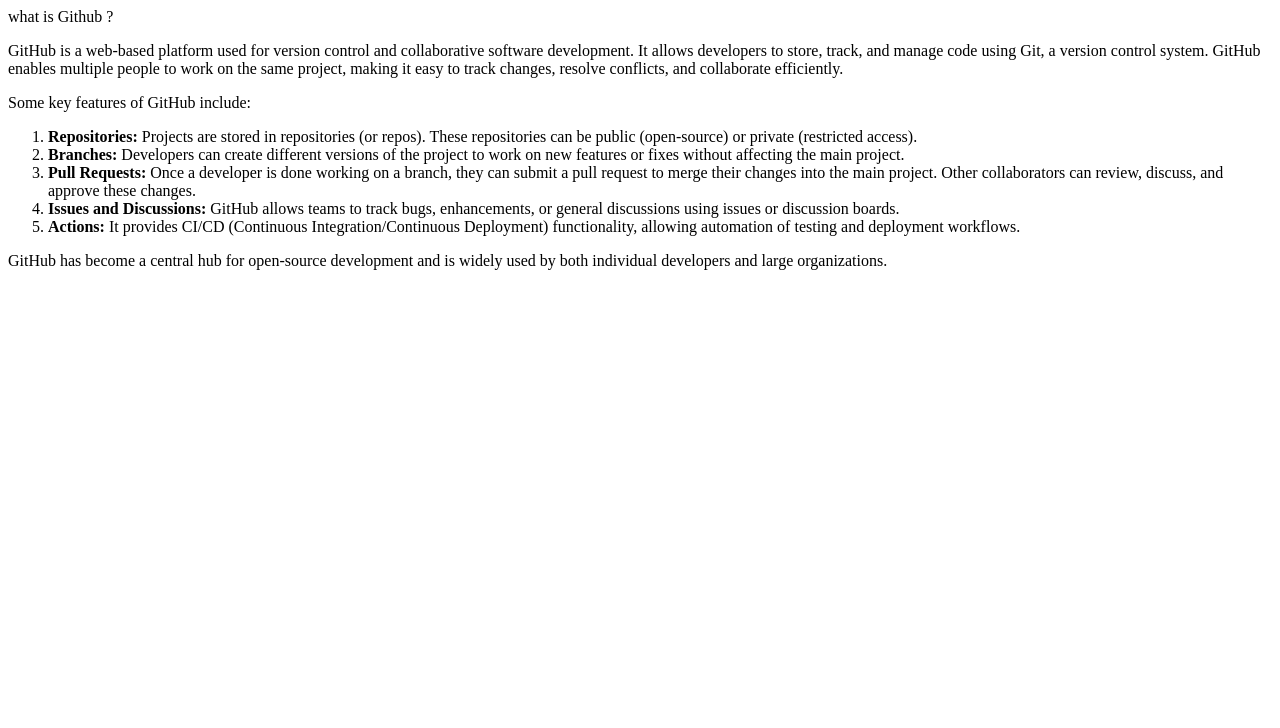
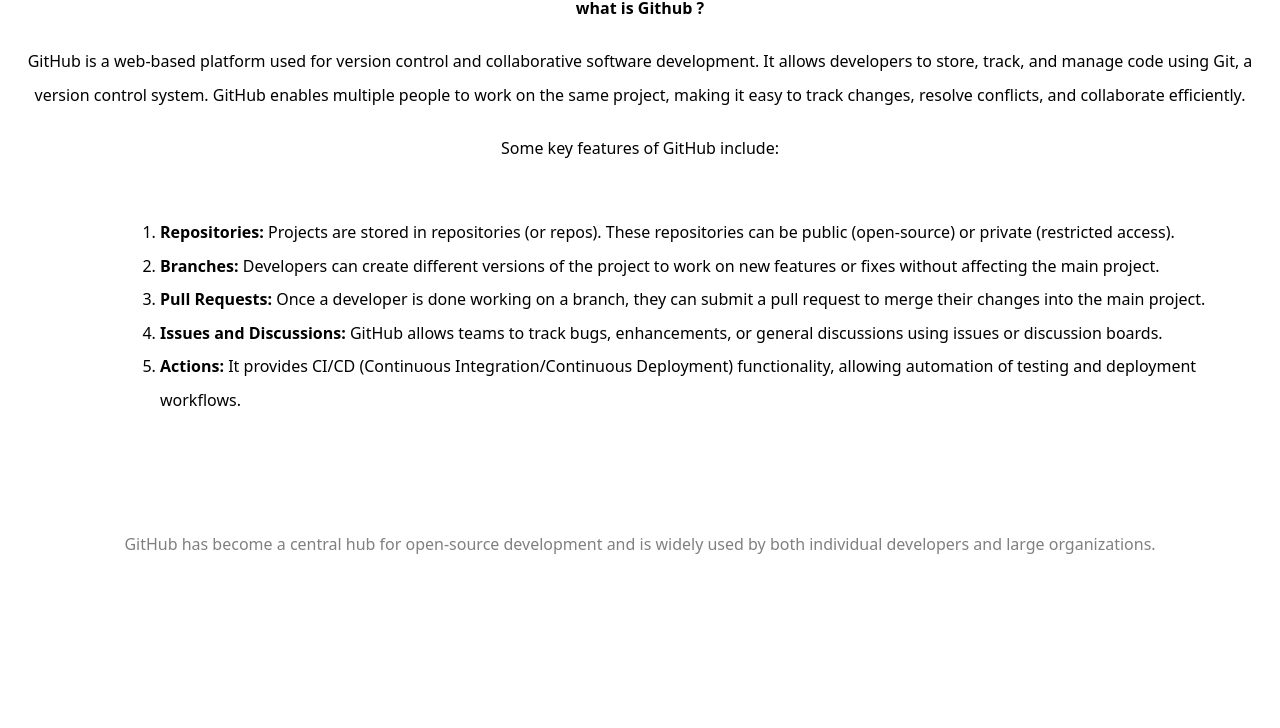
Before and after one commit to Arunkumar0106/newgit, a plain HTML site: page index.html in a window 1280 px wide. Shown: the part 72-800 px from the top of the page. Drawn offline with Linux system fonts and the light colour scheme.

Commit message:
create new file

```diff
--- a/index.html
+++ b/index.html
@@ -4,22 +4,23 @@
  <meta charset="UTF-8">
  <meta name="viewport" content="width=device-width, initial-scale=1.0">
  <title>Document</title>
+ <link rel="stylesheet" href="index.css">
 </head>
 <body>
  <header>
   <div>
    <h1>Introduction</h1>
-   <p>what is Github ?</p>
+   <p><b>what is Github ?</b></p>
    <p>GitHub is a web-based platform used for version control and collaborative software development. It allows developers to store, track, and manage code using Git, a version control system. GitHub enables multiple people to work on the same project, making it easy to track changes, resolve conflicts, and collaborate efficiently.</p>
    <p>Some key features of GitHub include:</p>
    <ol>
     <li><b>Repositories: </b>Projects are stored in repositories (or repos). These repositories can be public (open-source) or private (restricted access).</li>
     <li><b>Branches: </b>Developers can create different versions of the project to work on new features or fixes without affecting the main project.</li>
-    <li><b>Pull Requests:</b> Once a developer is done working on a branch, they can submit a pull request to merge their changes into the main project. Other collaborators can review, discuss, and approve these changes.</li>
+    <li><b>Pull Requests:</b> Once a developer is done working on a branch, they can submit a pull request to merge their changes into the main project.</li>
     <li><b>Issues and Discussions: </b>GitHub allows teams to track bugs, enhancements, or general discussions using issues or discussion boards.</li>
     <li><b>Actions:</b> It provides CI/CD (Continuous Integration/Continuous Deployment) functionality, allowing automation of testing and deployment workflows.</li>
    </ol>
-   <p>GitHub has become a central hub for open-source development and is widely used by both individual developers and large organizations.</p>
+   <p style="padding-top: 70px;color: grey;">GitHub has become a central hub for open-source development and is widely used by both individual developers and large organizations.</p>
   </div>
  </header>
 </body>
```
